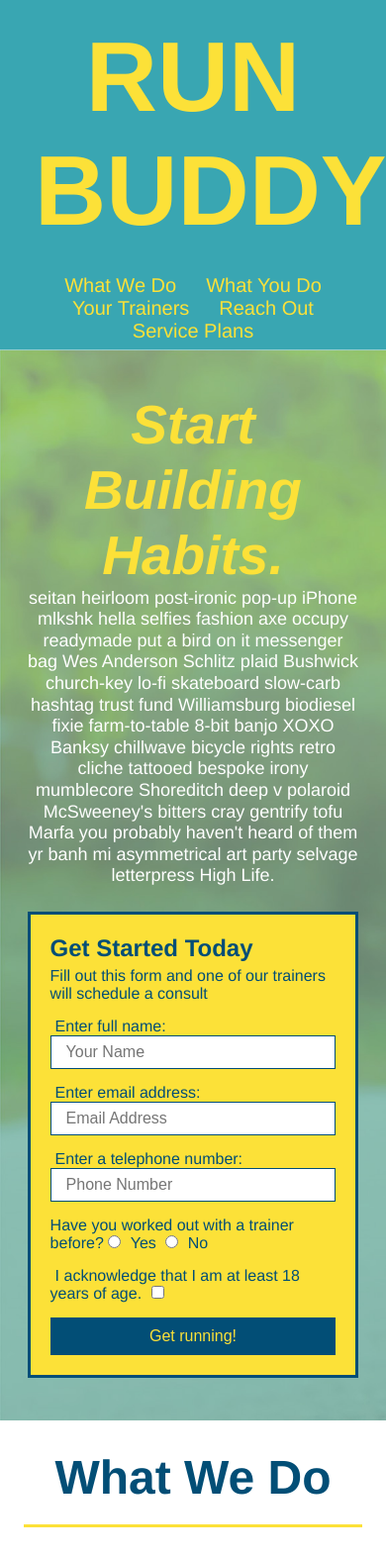
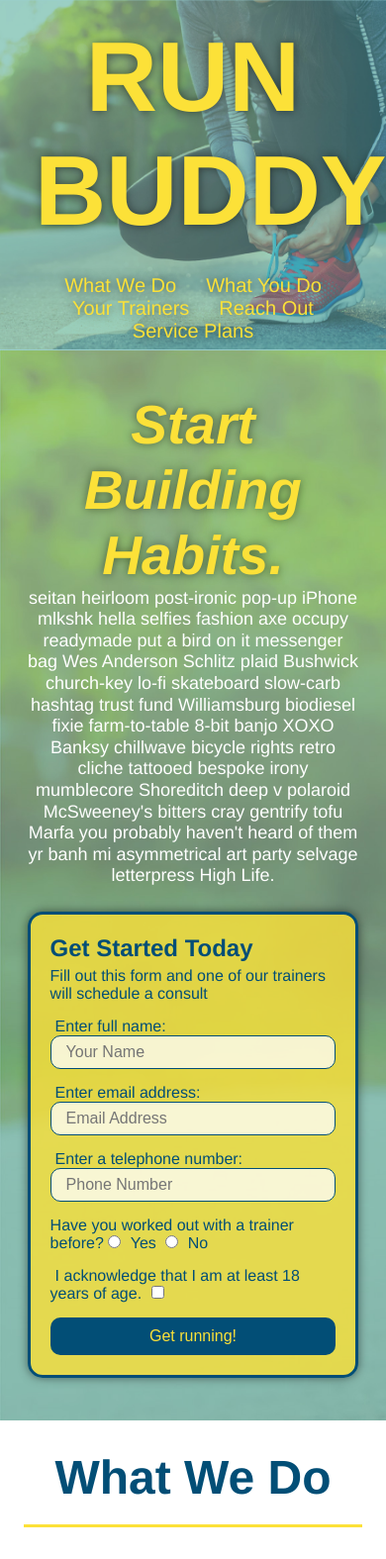
Before and after one commit to fdennis824/run-buddy, a plain HTML site: page index.html in a window 390 px wide. Shown: the top 1575 px of the page at 99% size. Drawn offline with Linux system fonts and the light colour scheme.

Commit message:
pseudos and aesthetics

```diff
--- a/assets/css/style.css
+++ b/assets/css/style.css
@@ -16,6 +16,14 @@ header {
     display:flex;
     justify-content: space-between;
     flex-wrap: wrap;
+    position: -webkit-sticky;
+    position: sticky;
+    top: 0;
+    background-image: url("../images/hero-bg.jpg");
+    background-size: cover;
+    background-position: center;
+    background-attachment: fixed;
+    background-position: 80%;
  }
 
 header h1{
@@ -23,6 +31,7 @@ header h1{
     font-size: 36px;
     color: #fce138;
     margin: 0;
+    text-shadow: 0 0 10px rgba(0, 0, 0, 0.5);
  }
 
 header a {
@@ -46,7 +55,14 @@ header nav ul li a {
     padding: 10px 15px;
     font-weight: lighter;
     font-size: 1.55vw;
- }
+    text-shadow: 0 0 10px rgba(0, 0, 0, 0.5);
+  }
+ header nav ul li a:hover {
+  background: #fce138;
+  color: #024e76;
+  border-radius: 15px;
+  text-shadow: none;
+  }
 
  footer {
     background: #fce138;
@@ -88,7 +104,7 @@ header nav ul li a {
   /* Hero Style End */
 
   .hero-form {
-    background-color: #fce138;
+    background-color:rgba(252, 225, 56, 0.8);
     padding: 20px;
     color: #024e76;
     border-style: solid;
@@ -96,7 +112,10 @@ header nav ul li a {
     border-color: #024e76;
     width: 40%;
     margin: 3.5%;
+    box-shadow: 0 0 10px rgba(0, 0, 0, 0.5);
+    border-radius: 15px;
   }
+
   .hero-cta {
     width: 35%;
     text-align: right;
@@ -110,6 +129,7 @@ header nav ul li a {
     font-style: italic;
     font-size: 55px;
     color: #fce138;
+    text-shadow: 0 0 10px rgba(0, 0, 0, 0.5);
   }
   .hero-form h3 {
     font-size: 24px;
@@ -128,6 +148,12 @@ header nav ul li a {
     color: #024e76;
     width: 100%;
     margin-bottom: 15px;
+    border-radius: 10px;
+    background-color: rgba(255,255,255, 0.75);
+  }
+  .form-input:focus {
+    background-color: rgba(255,255,255, 1);
+    outline: none;
   }
 
   .hero-form label {
@@ -140,7 +166,13 @@ header nav ul li a {
     border: none;
     padding: 10px 20px;
     font-size: 16px;
+    border-radius: 10px;
   }
+
+  .hero-form button:hover {
+    background-color: #39a6b2;
+  }
+
   /* HERO STYLES END */
 
 
@@ -217,11 +249,14 @@ header nav ul li a {
     margin: 50px auto;
     padding-bottom: 50px;
     width: 80%;
-    border-bottom: 1px solid #39a6b2;
     display: flex;
     flex-wrap: wrap;
     align-items: center;
     justify-content: space-between;
+  }
+
+  .step:not(:last-child) {
+    border-bottom: 1px solid #39a6b2;
   }
 
   .trainers {
@@ -324,6 +359,12 @@ header nav ul li a {
     width: 100%;
     margin-bottom: 15px;
     margin-top: 5px;
+    border-radius: 10px;
+    background-color: rgba(255,255,255, 0.75);
+  }
+  .contact-form input:focus, .contact-form textarea:focus {
+    background-color: rgba(255,255,255, 1);
+    outline: none;
   }
 
   .contact-form button {
@@ -334,8 +375,13 @@ header nav ul li a {
     text-align: center;
     padding: 15px 0;
     font-size: 16px;
+    border-radius: 10px;
+  }
+  .contact-form button:hover {
+    color: #fce138;
+    background: #39a6b2;
+  }
 
-  }
 /* SERVICE STYLES BEGIN */
 .services {
   background: #fce138;
@@ -388,16 +434,20 @@ header nav ul li a {
   font-weight: bold;
 }
 
+
+
 /* MEDIA QUERY FOR SMALLER DESKTOP SCREENS AND SMALLER */
 @media screen and (max-width: 980px) {
     header {
       padding-bottom: 0;
       justify-content: center;
+      position: relative
     }
 
     header h1 {
       width: 100%;
       text-align: center;
+      text-shadow: 0 0 10px rgba(0, 0, 0, 0.5);
     }
 
     header nav ul {
@@ -408,6 +458,7 @@ header nav ul li a {
 
     header nav ul li a {
       font-size: 20px;
+      text-shadow: 0 0 10px rgba(0, 0, 0, 0.5);
     }
 
     footer h2, footer div {
```
